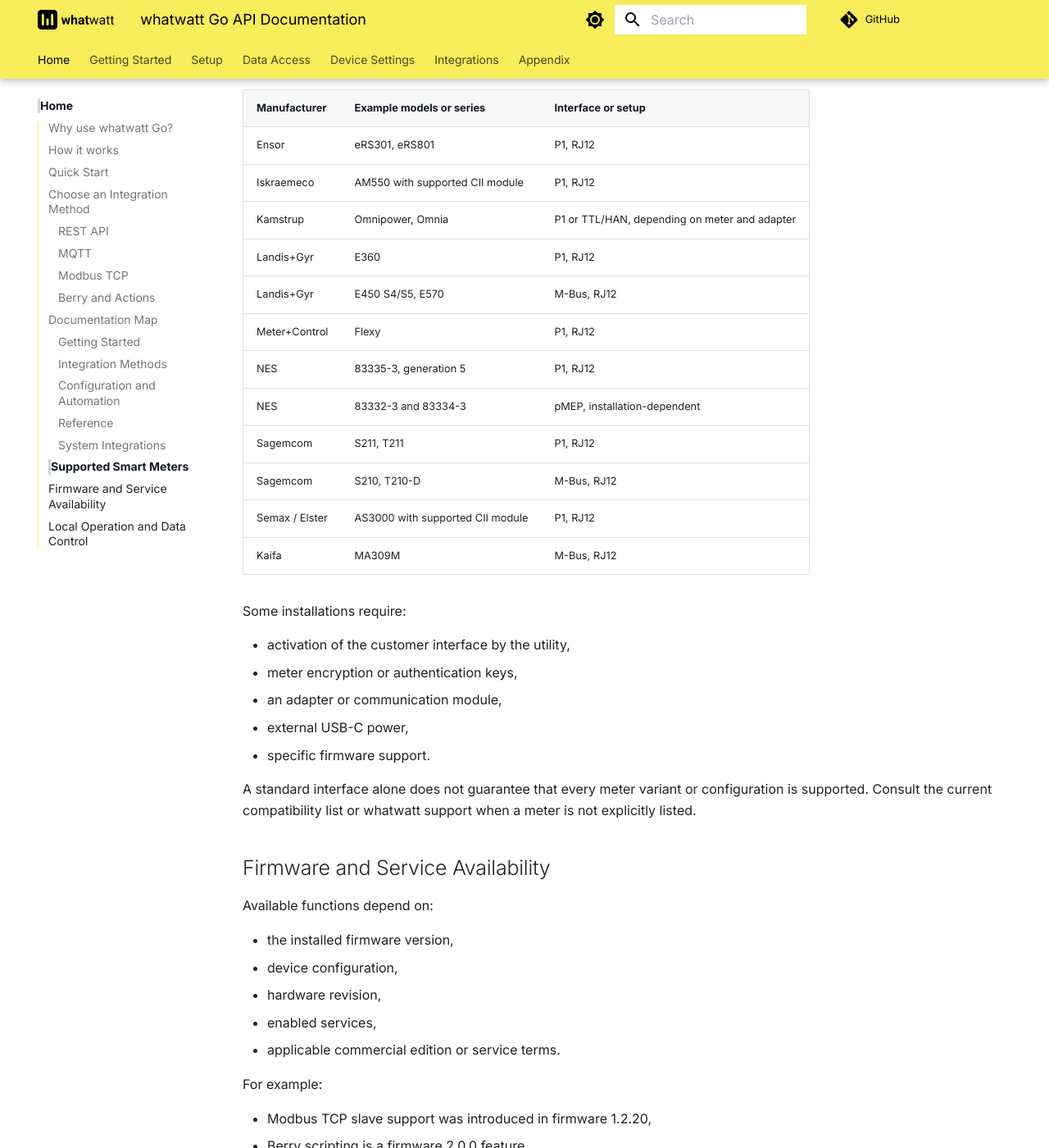
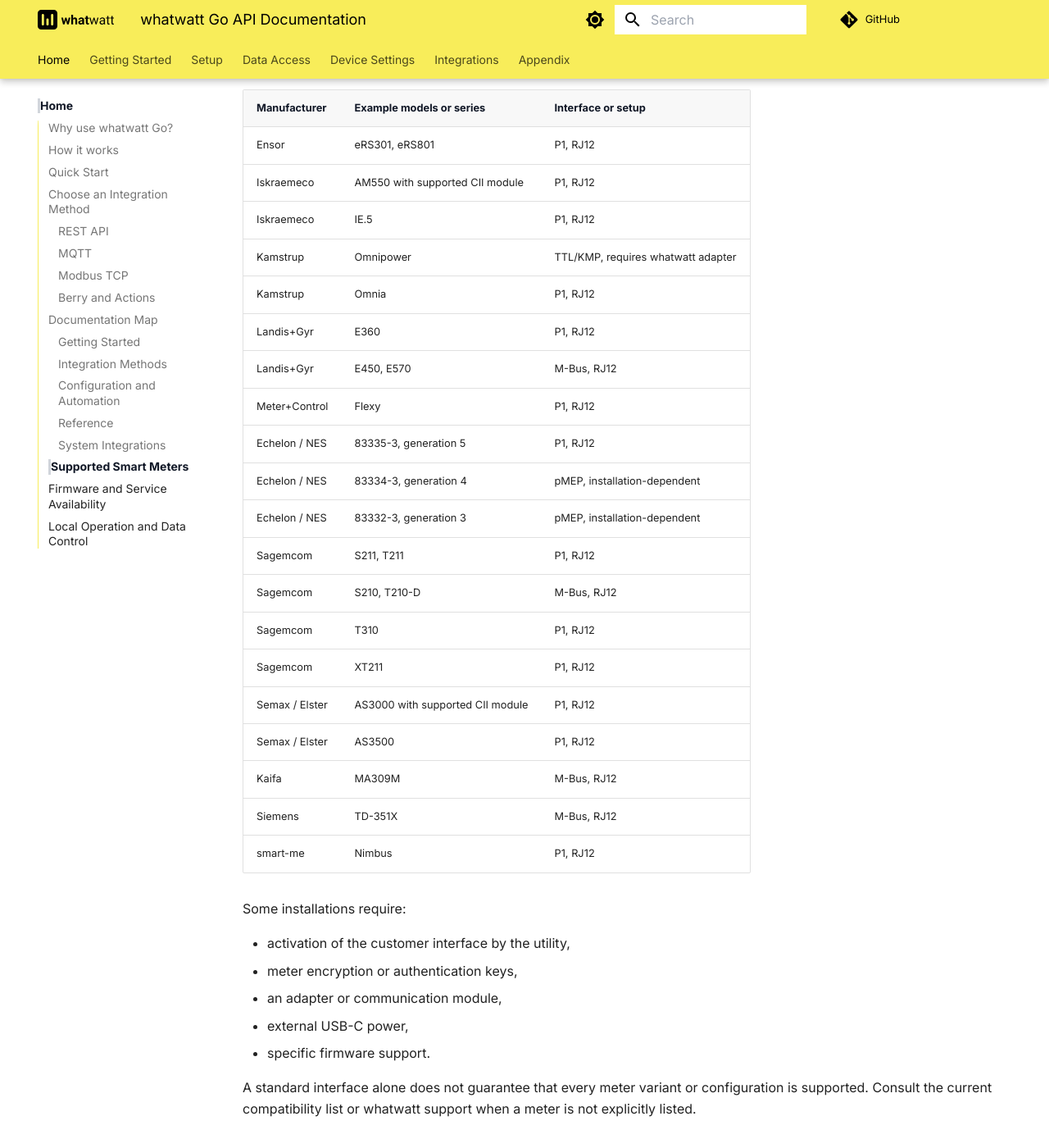
Before and after one commit to whatwatt-ch/whatwatt-go-documentation, an MkDocs documentation site: the page built from docs/index.md, in a window 1280 px wide and 1400 px high, scrolled down 6887 px. Shown: the whole window at 82% size. Built offline with MkDocs 1.6.1 and Material for MkDocs 9.7.7, drawn with Linux system fonts in a browser that asks for light colours.

Commit message:
docs: update supported smart meters table with all compatible models
Added missing meters from compatibility data:
- Iskraemeco IE.5 (P1)
- Kamstrup Omnipower separated from Omnia (TTL/KMP, needs adapter)
- Echelon/NES 83334-3 Gen 4 and 83332-3 Gen 3 (pMEP, separate rows)
- Sagemcom T310 and XT211 (P1)
- Semax/Elster AS3500 (P1)
- Siemens TD-351X (M-Bus) — new manufacturer
- smart-me Nimbus (P1) — new manufacturer
- Landis+Gyr E450/E570 (removed S4/S5 suffix)
- Added Echelon, Nimbus to Vale vocabulary

```diff
--- a/docs/index.md
+++ b/docs/index.md
@@ -301,16 +301,24 @@
 | -------------- | -------------------------------- | --------------------------------------------- |
 | Ensor          | eRS301, eRS801                   | P1, RJ12                                      |
 | Iskraemeco     | AM550 with supported CII module  | P1, RJ12                                      |
-| Kamstrup       | Omnipower, Omnia                 | P1 or TTL/HAN, depending on meter and adapter |
+| Iskraemeco     | IE.5                             | P1, RJ12                                      |
+| Kamstrup       | Omnipower                        | TTL/KMP, requires whatwatt adapter            |
+| Kamstrup       | Omnia                            | P1, RJ12                                      |
 | Landis+Gyr     | E360                             | P1, RJ12                                      |
-| Landis+Gyr     | E450 S4/S5, E570                 | M-Bus, RJ12                                   |
+| Landis+Gyr     | E450, E570                       | M-Bus, RJ12                                   |
 | Meter+Control  | Flexy                            | P1, RJ12                                      |
-| NES            | 83335-3, generation 5            | P1, RJ12                                      |
-| NES            | 83332-3 and 83334-3              | pMEP, installation-dependent                  |
+| Echelon / NES  | 83335-3, generation 5            | P1, RJ12                                      |
+| Echelon / NES  | 83334-3, generation 4            | pMEP, installation-dependent                  |
+| Echelon / NES  | 83332-3, generation 3            | pMEP, installation-dependent                  |
 | Sagemcom       | S211, T211                       | P1, RJ12                                      |
 | Sagemcom       | S210, T210-D                     | M-Bus, RJ12                                   |
+| Sagemcom       | T310                             | P1, RJ12                                      |
+| Sagemcom       | XT211                            | P1, RJ12                                      |
 | Semax / Elster | AS3000 with supported CII module | P1, RJ12                                      |
+| Semax / Elster | AS3500                           | P1, RJ12                                      |
 | Kaifa          | MA309M                           | M-Bus, RJ12                                   |
+| Siemens        | TD-351X                          | M-Bus, RJ12                                   |
+| smart-me       | Nimbus                           | P1, RJ12                                      |
 
 Some installations require:
 
```
Also changed, not shown: 1 other file.
